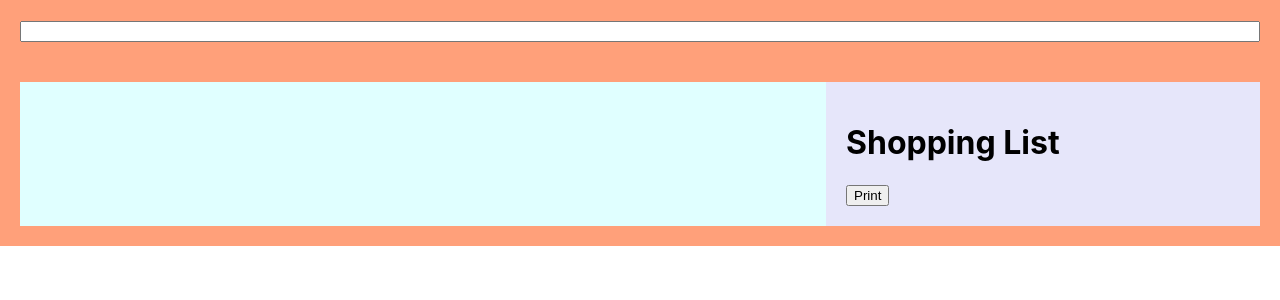
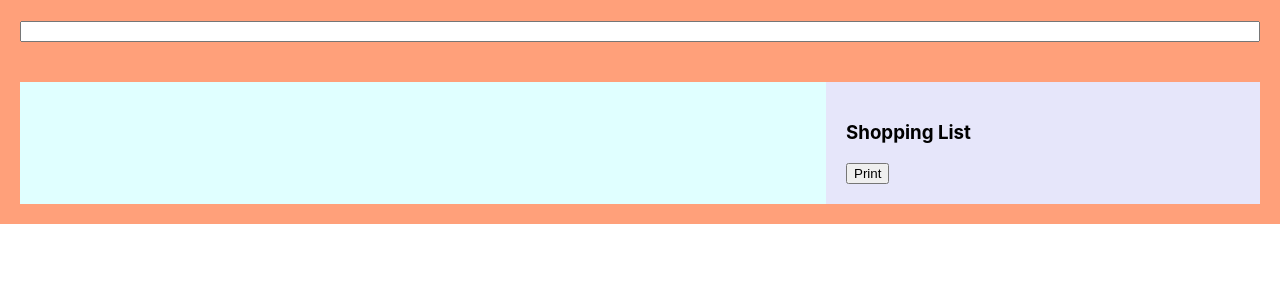
Before and after one commit to CarloBarone1897/neovici_test, a React (Create React App) app in the folder neovici_test/: page / in a window 1280 px wide. Shown: the top 300 px of the page. Built offline with nearby package versions, Linux system fonts and the light colour scheme.

Commit message:
Modified styling in DrinkList and ShoppingList

```diff
--- a/neovici_test/src/components/DrinkList.jsx
+++ b/neovici_test/src/components/DrinkList.jsx
@@ -1,8 +1,10 @@
 import React from "react";
 import CocktailCard from "./CocktailCard";
 
-// Props for DrinkList contains `drinks`
+/*This component creates a series of CocktailCard components, which we'll be
+rendered on the main app*/
 const DrinkList = ({ drinks, addToCart }) =>
+  drinks && //This condition here prevents the page to crash if one inserts a cocktail whose name is not included in the API
   drinks.map((drink) => (
     <CocktailCard key={drink.idDrink} drink={drink} addToCart={addToCart} />
   ));
--- a/neovici_test/src/components/ShoppingList.jsx
+++ b/neovici_test/src/components/ShoppingList.jsx
@@ -1,13 +1,14 @@
 import React from "react";
 
 const ShoppingList = ({ ingredients }) => {
+
   const print = (event) => {
     alert("Shopping list: " + ingredients);
   };
 
   return (
     <>
-      <h1>Shopping List</h1>
+      <h3>Shopping List</h3>
       <ul>
       {ingredients.map((ingredient, index) => (
         <li key={ingredient + index}>{ingredient}</li>
```
